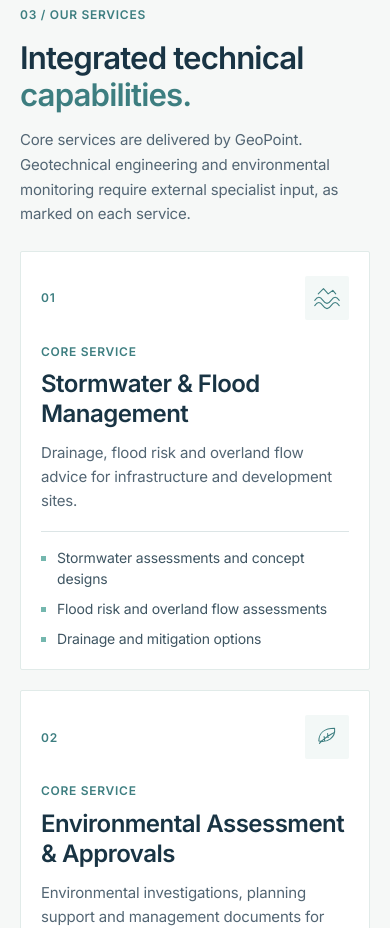
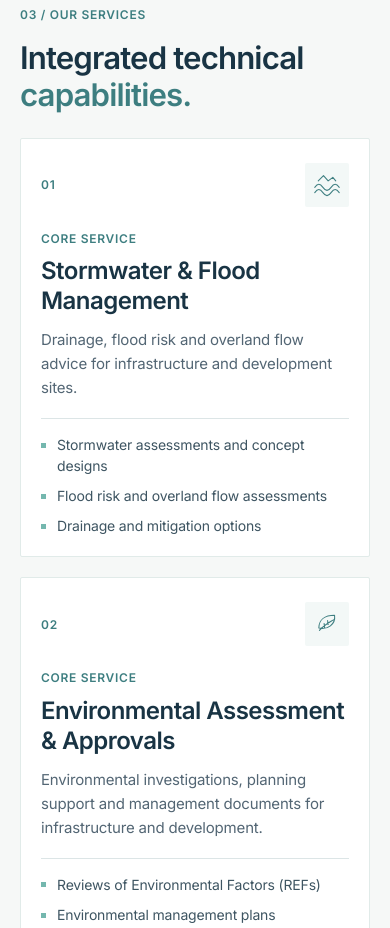
Before and after one commit to Solaclean3/GeoPoint, a plain HTML site: page index.html in a window 390 px wide. Shown: the part 3180-4108 px from the top of the page. Drawn offline with Linux system fonts and the light colour scheme.

Commit message:
Remove the services introduction beside the section heading.
Co-authored-by: Cursor <cursoragent@cursor.com>

```diff
--- a/assets/styles.css
+++ b/assets/styles.css
@@ -415,13 +415,6 @@ h1, h2, h3 {
   margin-bottom: 32px;
 }
 
-.section-heading > p {
-  width: min(100%, 360px);
-  margin: 0 0 4px;
-  color: var(--body);
-  font-size: 15px;
-}
-
 .service-grid {
   display: grid;
   grid-template-columns: repeat(2, minmax(0, 1fr));
@@ -776,10 +769,6 @@ h1, h2, h3 {
     display: block;
     margin-bottom: 24px;
   }
-  .section-heading > p {
-    width: auto;
-    margin: 14px 0 0;
-  }
   .service-card h3 { min-height: 0; }
   .approach-art {
     min-height: 280px;
--- a/index.html
+++ b/index.html
@@ -103,7 +103,6 @@
             <p class="eyebrow">03 / OUR SERVICES</p>
             <h2 id="services-title">Integrated technical<br><span class="accent">capabilities.</span></h2>
           </div>
-          <p>Core services are delivered by GeoPoint. Geotechnical engineering and environmental monitoring require external specialist input, as marked on each service.</p>
         </div>
         <div class="service-grid">
           <article class="service-card" id="stormwater">
```
